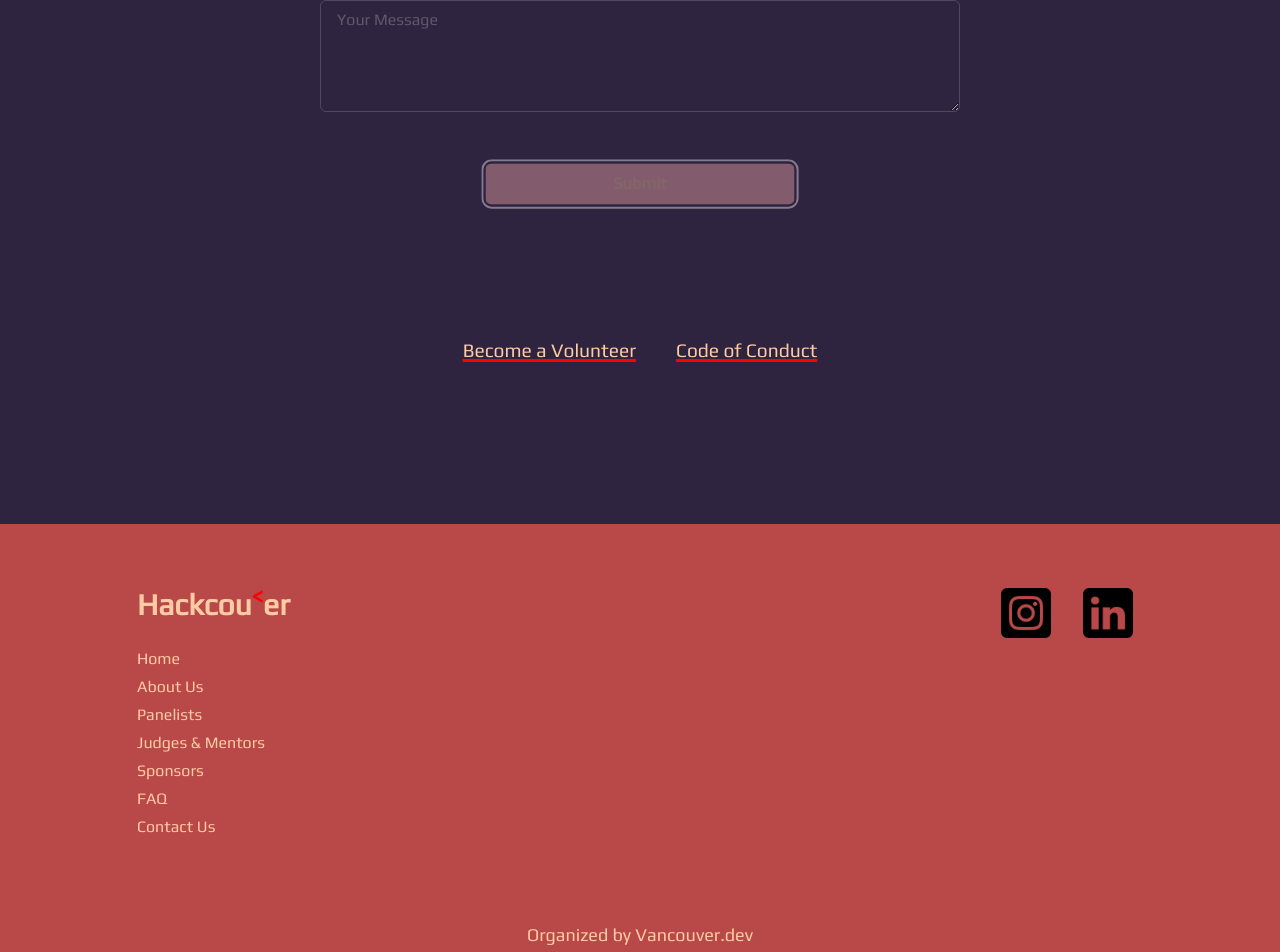
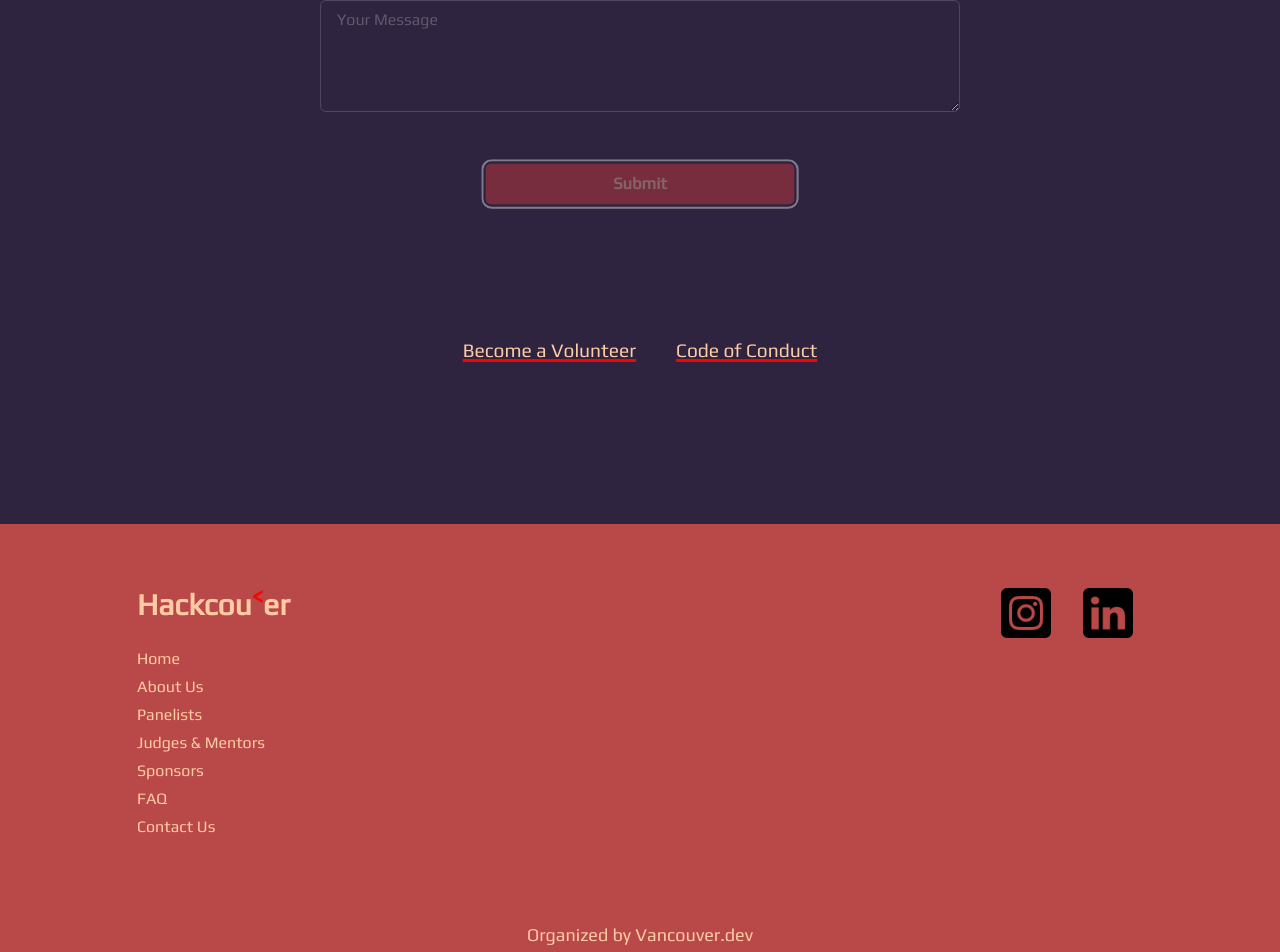
Before and after one commit to LeoQiu981112/hackcouver-2024, a React (Vite) app: page / in a window 1280 px wide. Shown: the part 4154-5106 px from the top of the page. Built offline with nearby package versions, Linux system fonts and the light colour scheme.

Commit message:
updated contactus button

```diff
--- a/src/components/ContactUs.tsx
+++ b/src/components/ContactUs.tsx
@@ -132,7 +132,7 @@ export default function Contact() {
 
                     <Button
                         color="#FFCBA4"
-                        colorScheme='red'
+                        bg='#E53E3E'
                         fontSize={'16'}
                         mt='2rem'
                         w={(BreakPoint=='base'? '200px':'300px')}
```
